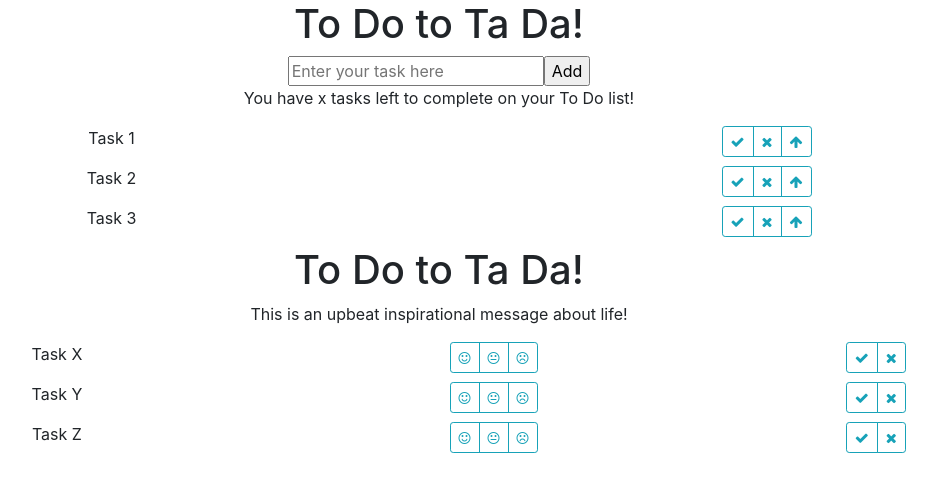
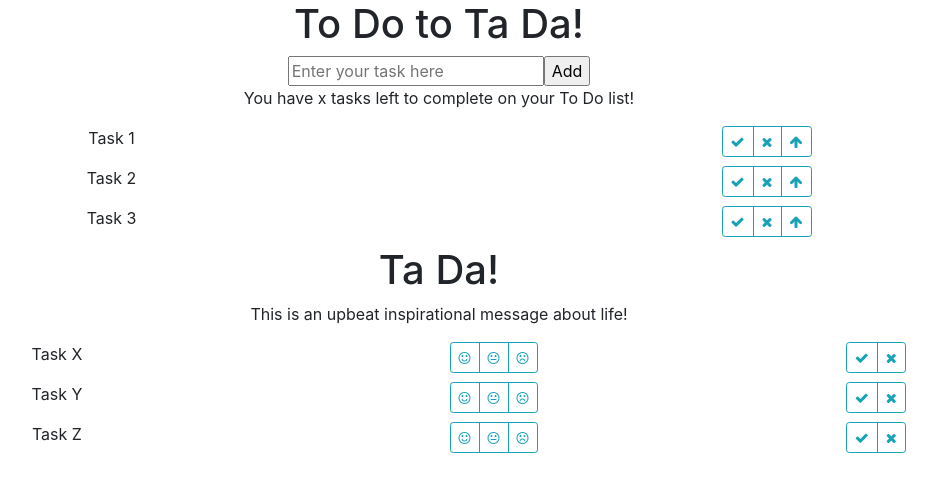
Before and after one commit to nicholajaneriley/React-To-Do-Ta-Da, a React (Create React App) app: page / in a window 1280 px wide. Shown: the top 492 px of the page, without its empty margins (201-1138 px from the left). Built offline with nearby package versions, Linux system fonts and the light colour scheme.

Commit message:
Added props to header component

```diff
--- a/src/App.js
+++ b/src/App.js
@@ -11,13 +11,13 @@ import TaDaTask from "./TaDaTask";
 function App() {
   return (
     <div className="App">
-      <Header />
+      <Header header="To Do to Ta Da!"/>
       <EnterToDoTask />
       <TaskCount />
       <ToDoTask task="Task 1"/>
       <ToDoTask task="Task 2"/>
       <ToDoTask task="Task 3" />
-      <Header />
+      <Header header="Ta Da!"/>
       <InspirationalMessage />
       <TaDaTask taDaTask="Task X"/>
       <TaDaTask taDaTask="Task Y"/>
--- a/src/Header.js
+++ b/src/Header.js
@@ -3,7 +3,7 @@ import React from 'react';
 class Header extends React.Component {
     render () {
         return (
-            <h1>To Do to Ta Da!</h1>
+            <h1>{this.props.header}</h1>
         )
     }
 }
```
